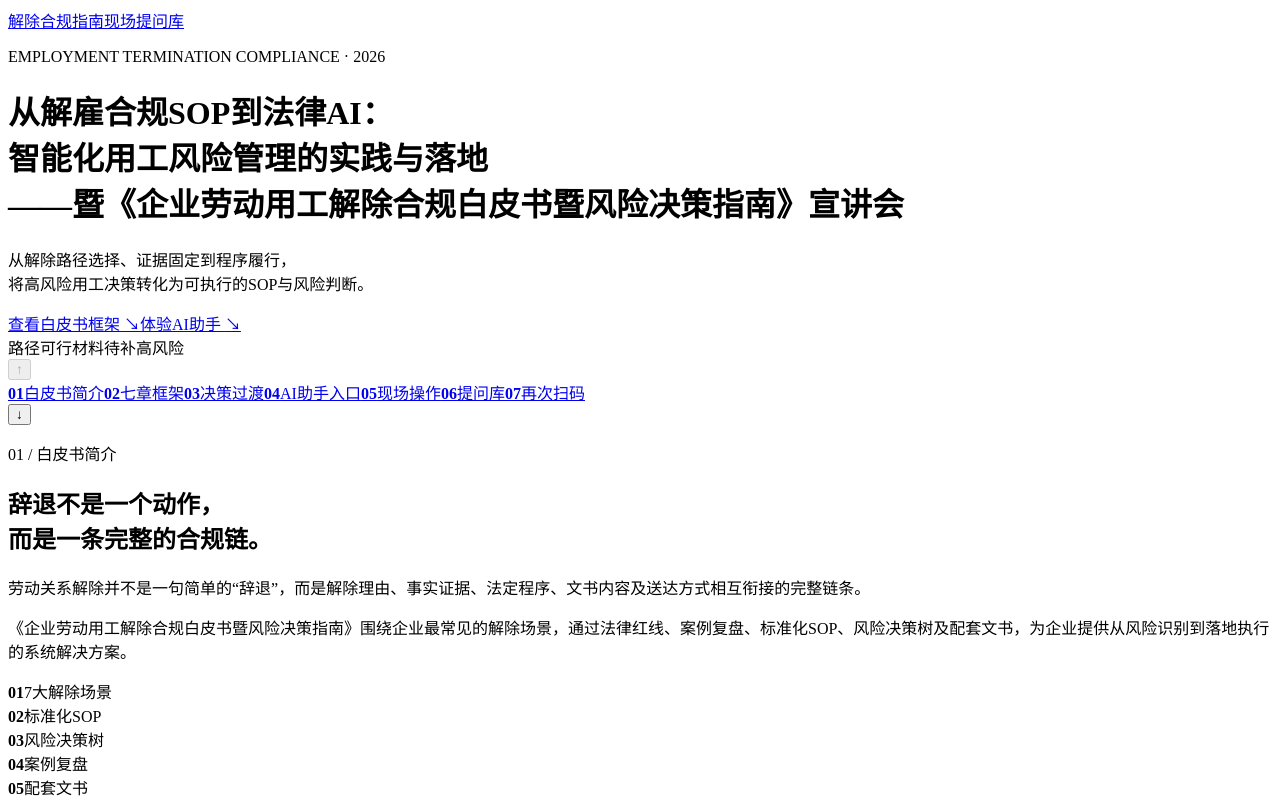
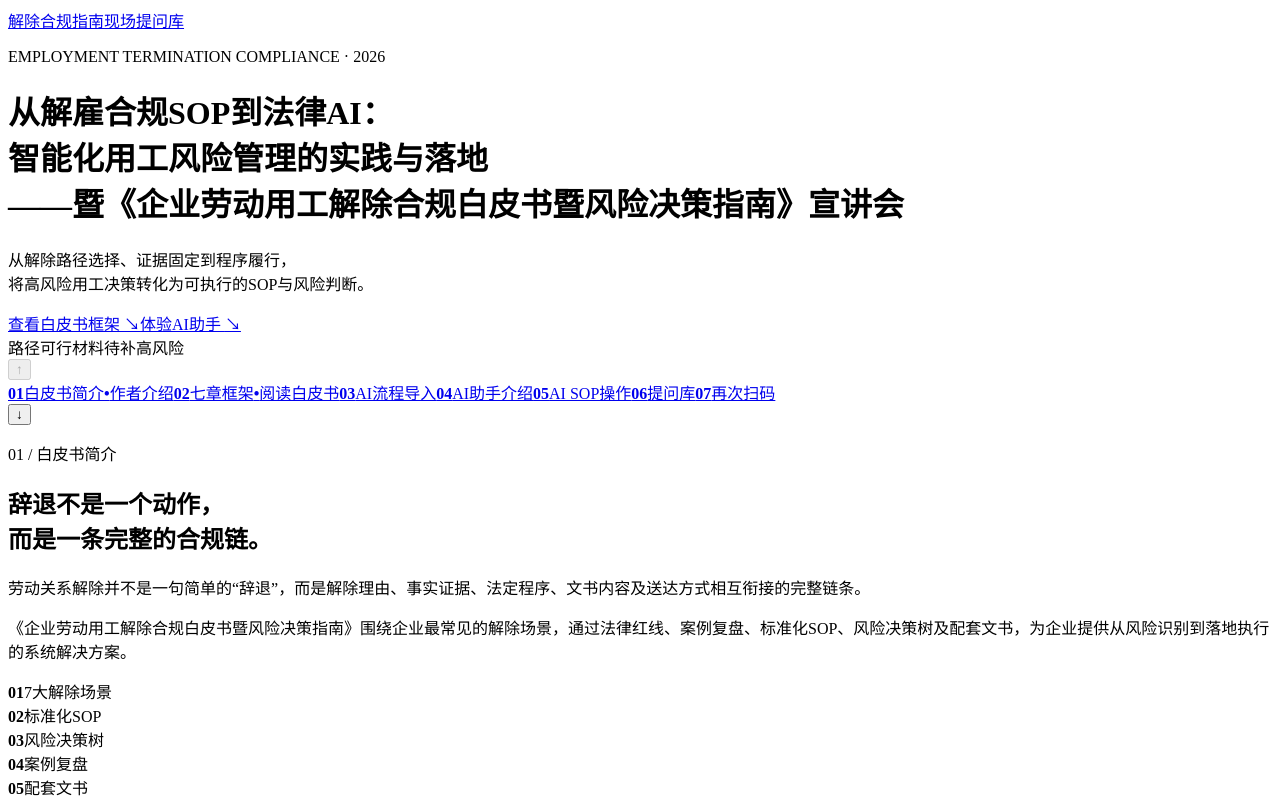
Before and after one commit to AnnaGong02/Enterprise-Compliance-Assistant, a React (Vite) app: page / in a window 1280 px wide. Shown: the top 800 px of the page. Built offline with nearby package versions, Linux system fonts and the light colour scheme; the HTML template or start-up script is replaced by a standard one.

Commit message:
Expand presentation navigation

```diff
--- a/src/App.tsx
+++ b/src/App.tsx
@@ -6,10 +6,12 @@ function ArrowIcon() { return <span aria-hidden="true">↘</span> }
 
 const sectionLinks = [
   { id: 'overview', no: '01', label: '白皮书简介' },
+  { id: 'authors', no: '•', label: '作者介绍' },
   { id: 'chapters', no: '02', label: '七章框架' },
-  { id: 'ai-overview', no: '03', label: '决策过渡' },
-  { id: 'ai-assistant', no: '04', label: 'AI助手入口' },
-  { id: 'usage-guide', no: '05', label: '现场操作' },
+  { id: 'whitepaper-reader', no: '•', label: '阅读白皮书' },
+  { id: 'ai-overview', no: '03', label: 'AI流程导入' },
+  { id: 'ai-assistant', no: '04', label: 'AI助手介绍' },
+  { id: 'usage-guide', no: '05', label: 'AI SOP操作' },
   { id: 'question-bank', no: '06', label: '提问库' },
   { id: 'qr-end', no: '07', label: '再次扫码' },
 ]
@@ -34,7 +36,7 @@ function WhitepaperOverview() {
 }
 
 function AuthorIntroduction() {
-  return <section className="section authors" aria-labelledby="authors-title"><div className="wrap authors-layout"><div className="authors-copy reveal"><p className="section-index">作者介绍</p><h2 id="authors-title">专业团队，<br />共同完成。</h2><p>《企业劳动用工解除合规白皮书暨风险决策指南》由劳动与人力资源专业团队共同编写。</p></div><figure className="authors-image reveal"><SafeImage src={siteConfig.authorImage} label="白皮书作者介绍" /><figcaption>作者按写作章节排序</figcaption></figure></div></section>
+  return <section className="section authors" id="authors" aria-labelledby="authors-title"><div className="wrap authors-layout"><div className="authors-copy reveal"><p className="section-index">作者介绍</p><h2 id="authors-title">专业团队，<br />共同完成。</h2><p>《企业劳动用工解除合规白皮书暨风险决策指南》由劳动与人力资源专业团队共同编写。</p></div><figure className="authors-image reveal"><SafeImage src={siteConfig.authorImage} label="白皮书作者介绍" /><figcaption>作者按写作章节排序</figcaption></figure></div></section>
 }
 
 function ChapterMap() {
@@ -43,7 +45,7 @@ function ChapterMap() {
 }
 
 function WhitepaperReader() {
-  return <section className="section whitepaper-reader" aria-labelledby="reader-title"><div className="wrap reader-layout"><a className="reader-cover reveal" href={siteConfig.whitepaper.pdf} target="_blank" rel="noreferrer" aria-label="打开完整白皮书PDF"><SafeImage src={siteConfig.whitepaper.cover} label="企业劳动用工解除合规白皮书封面" /><span>PDF · 83页</span></a><div className="reader-copy reveal"><p className="section-index">完整白皮书</p><h2 id="reader-title">在线阅读<br />完整PDF版本</h2><p>点击封面或下方按钮，即可在浏览器中直接查看《企业劳动用工解除合规白皮书暨风险决策指南》。</p><a className="button primary" href={siteConfig.whitepaper.pdf} target="_blank" rel="noreferrer">打开完整白皮书 <ArrowIcon /></a><small>PDF 文件将在新窗口打开，亦可使用浏览器下载或保存。</small></div></div></section>
+  return <section className="section whitepaper-reader" id="whitepaper-reader" aria-labelledby="reader-title"><div className="wrap reader-layout"><a className="reader-cover reveal" href={siteConfig.whitepaper.pdf} target="_blank" rel="noreferrer" aria-label="打开完整白皮书PDF"><SafeImage src={siteConfig.whitepaper.cover} label="企业劳动用工解除合规白皮书封面" /><span>PDF · 83页</span></a><div className="reader-copy reveal"><p className="section-index">完整白皮书</p><h2 id="reader-title">在线阅读<br />完整PDF版本</h2><p>点击封面或下方按钮，即可在浏览器中直接查看《企业劳动用工解除合规白皮书暨风险决策指南》。</p><a className="button primary" href={siteConfig.whitepaper.pdf} target="_blank" rel="noreferrer">打开完整白皮书 <ArrowIcon /></a><small>PDF 文件将在新窗口打开，亦可使用浏览器下载或保存。</small></div></div></section>
 }
 
 function AiTransition() {
```
Also changed, not shown: src/styles.css, 1 other file (tests, documents, lock files or other folders).
